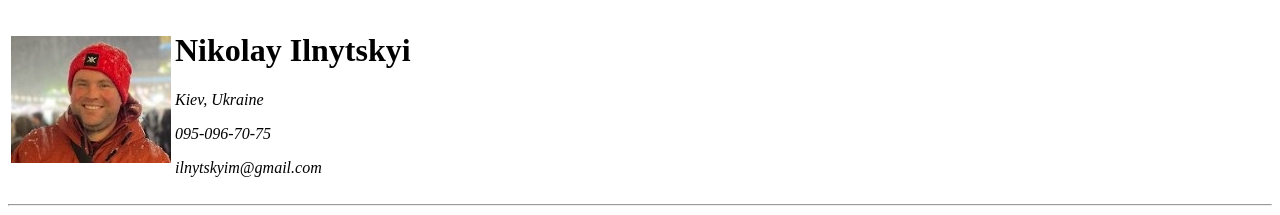
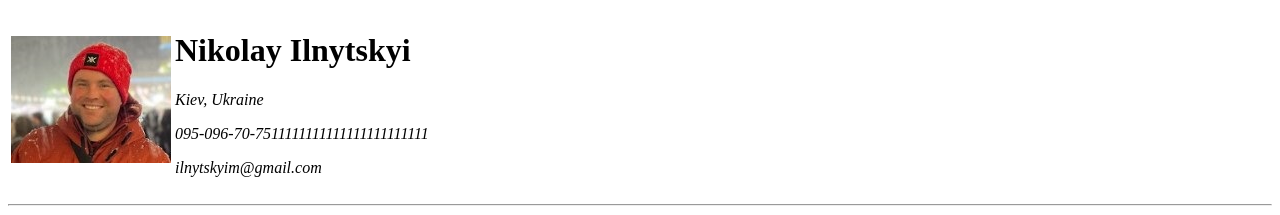
Before and after one commit to Nick-Ilnitskiy/Nick-CV, a plain HTML site: page index.html in a window 1280 px wide. Shown: the top 215 px of the page. Drawn offline with Linux system fonts and the light colour scheme.

Commit message:
Test commit

```diff
--- a/index.html
+++ b/index.html
@@ -18,7 +18,7 @@
               <p><em>Kiev, Ukraine</em></p>
 
 
-              <p><em>095-096-70-75</em></p>
+              <p><em>095-096-70-7511111111111111111111111</em></p>
 
 
               <p><em>ilnytskyim@gmail.com</em></p>
```
